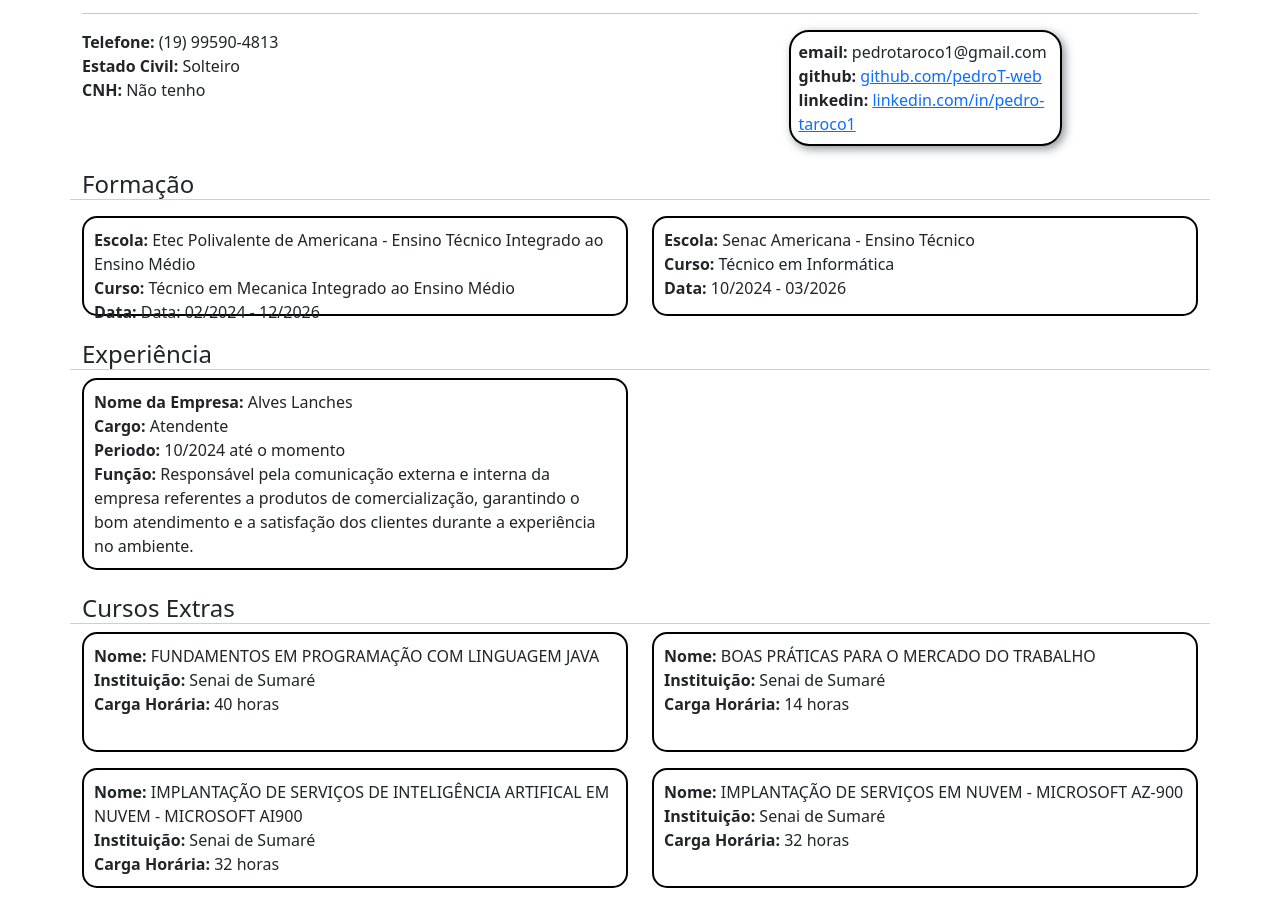
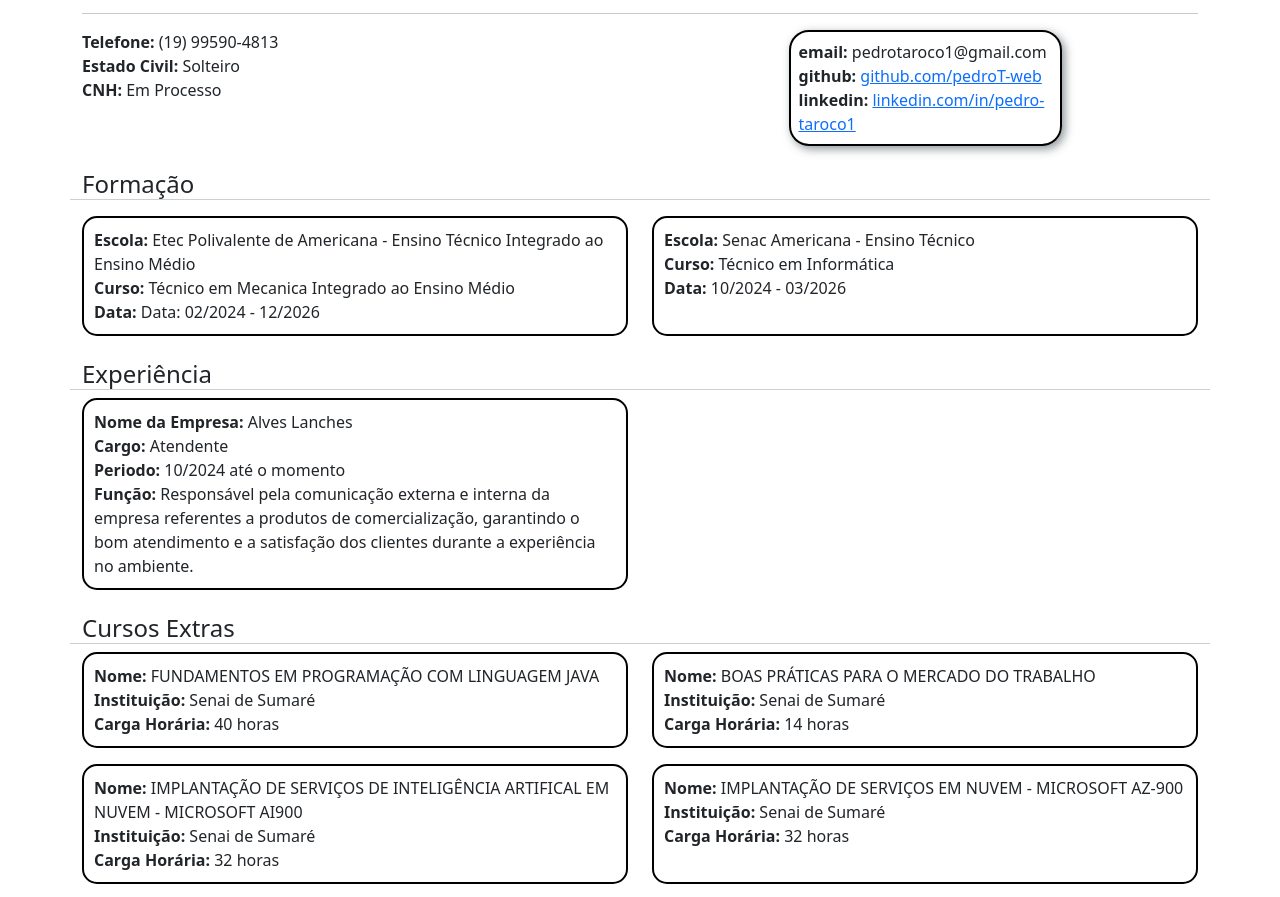
Before and after one commit to pedroT-web/pedroT-web.github.io, a plain HTML site: page index.html in a window 1280 px wide. Shown: the part 113-1010 px from the top of the page. Drawn offline with nearby package versions, Linux system fonts and the light colour scheme.

Commit message:
atualizacoes

```diff
--- a/css/style.css
+++ b/css/style.css
@@ -50,7 +50,7 @@
     border-radius: 15px;
 
     padding: 10px;
-    height: 100px;
+    height: 100%;
 }
 
 .formacao .cartao:hover{
@@ -66,6 +66,8 @@
 .experiencia .campo-experiencia{
     display: flex;
     flex-direction: column;
+
+    height: 100%;
 }
 .experiencia>main>div{
     display: flex;
@@ -73,6 +75,7 @@
 
     border: 2px solid black;
     border-radius: 15px;
+
 
     padding: 10px;
 
@@ -95,7 +98,7 @@
     border-radius: 15px;
 
     padding: 10px;
-    height: 120px;
+    height: 100%;
 }
 .cursos-extras>main>div:hover{
     scale: 1.02;
@@ -114,8 +117,9 @@
     border: 2px solid black;
     border-radius: 15px;
 
+    height: 100%;
     padding: 10px;
-    height: 250px;
+
 
 }
 
--- a/index.html
+++ b/index.html
@@ -30,7 +30,7 @@
                     <strong>Estado Civil:</strong> Solteiro
                 </label>
 
-                <label class="cnh"><strong>CNH:</strong> Não tenho
+                <label class="cnh"><strong>CNH:</strong> Em Processo
                 </label>
             </div>
 
```
